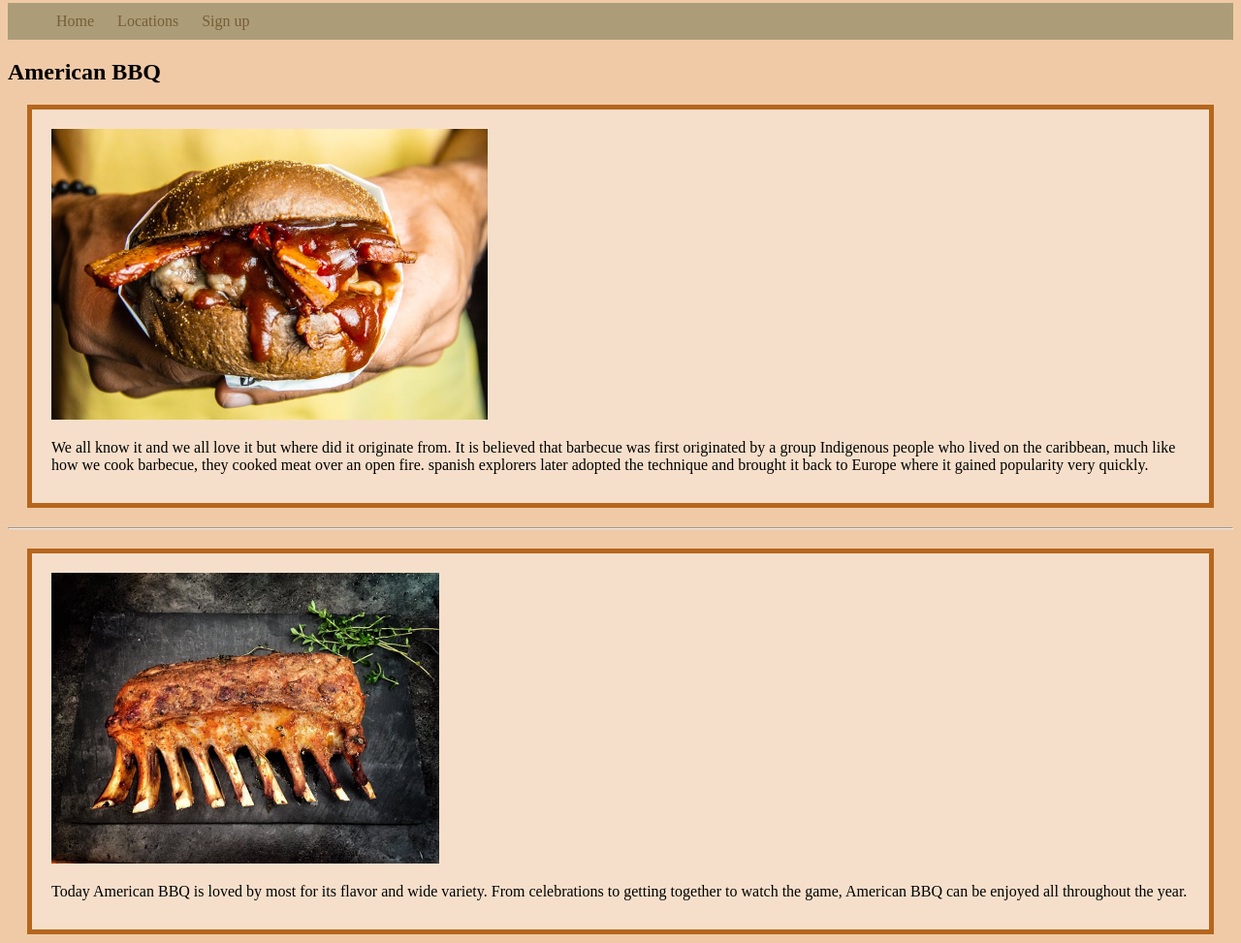
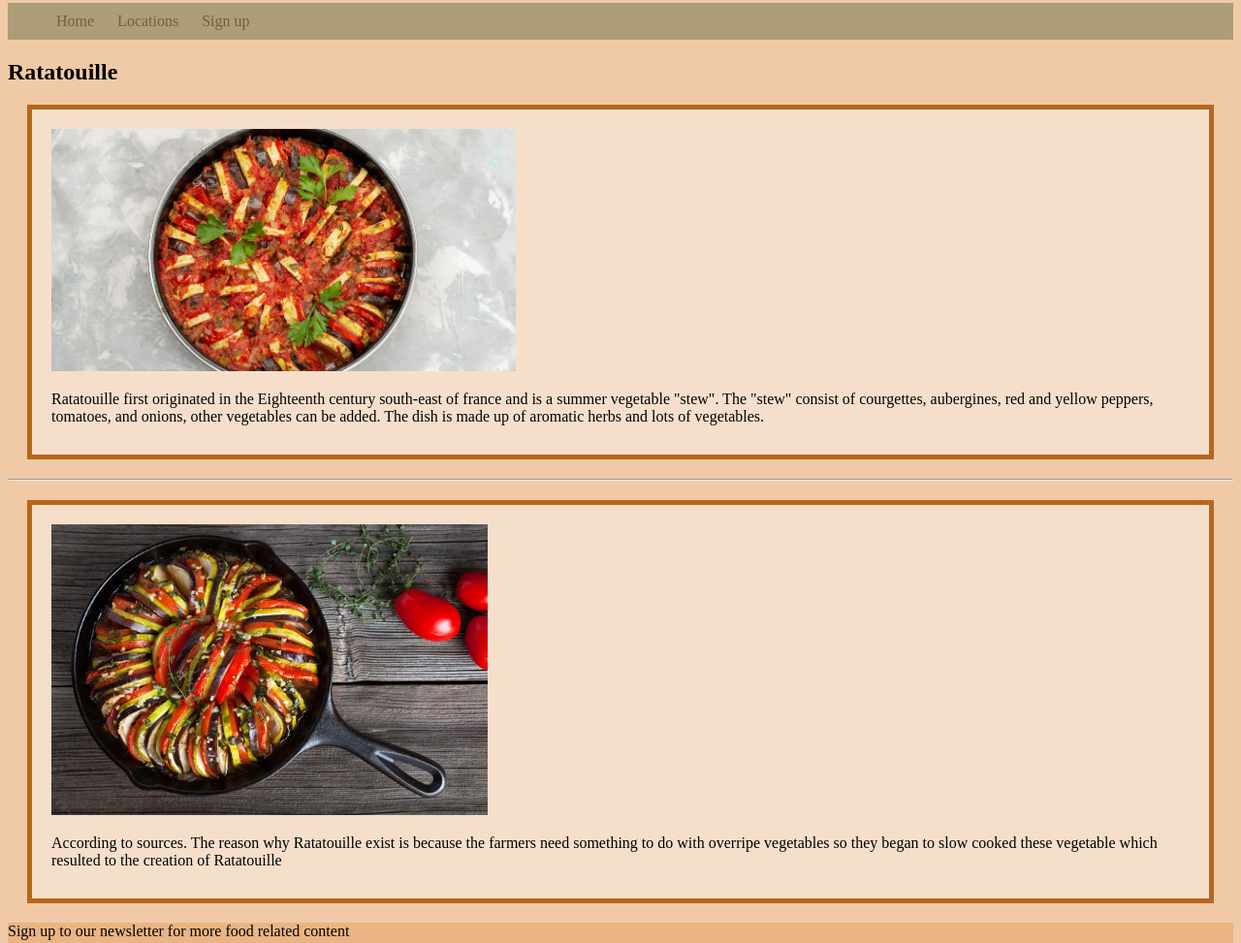
Before and after one commit to romanvillagran/finale-project.github.io, a plain HTML site: page france.html in a window 1280 px wide. Shown: the part 77-1050 px from the top of the page at 97% size. Drawn offline with Linux system fonts and the light colour scheme.

Commit message:
updated france

```diff
--- a/france.html
+++ b/france.html
@@ -33,14 +33,14 @@
     </header>
     <main>
         <section>
-            <h2>American BBQ</h2>
+            <h2>Ratatouille</h2>
             <div class="feature-card">
-                <img src="images/america.jpeg" alt="good" height="300">
-                <p>We all know it and we all love it but where did it originate from. It is believed that barbecue was first originated by a group Indigenous people who lived on the caribbean, much like how we cook barbecue, they cooked meat over an open fire. spanish explorers later adopted the technique and brought it back to Europe where it gained popularity very quickly.</p>
+                <img src="images/rat2.webp" alt="Ratatouille" height="250">
+                <p>Ratatouille first originated in the Eighteenth century south-east of france and is a summer vegetable "stew". The "stew" consist of courgettes, aubergines, red and yellow peppers, tomatoes, and onions, other vegetables can be added. The dish is made up of aromatic herbs and lots of vegetables.</p>
             </div><hr>
             <div class="feature-card">
-                <img src="images/america2.jpeg" alt="american bbq" height="300">
-                <p>Today American BBQ is loved by most for its flavor and wide variety. From celebrations to getting together to watch the game, American BBQ can be enjoyed all throughout the year.</p>
+                <img src="images/rat3.jpg" alt="Ratatouille" height="300">
+                <p>According to sources. The reason why Ratatouille exist is because the farmers need something to do with overripe vegetables so they began to slow cooked these vegetable which resulted to the creation of Ratatouille</p>
             </div>
         </section>
         <form action="/submit" method="post" id="signup">
```
Also changed, not shown: images/rat2.webp (added), images/rat3.jpg (added).
